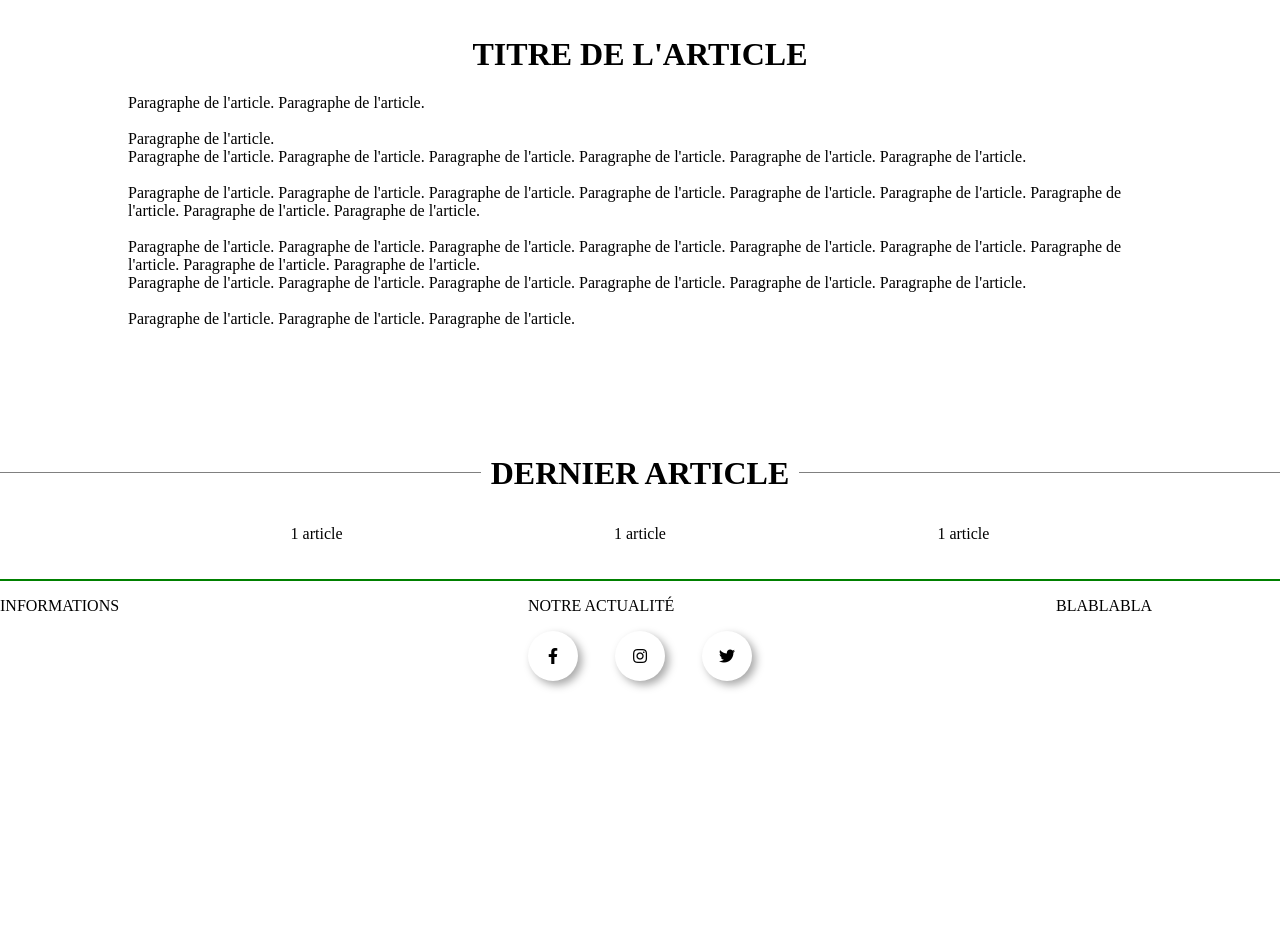
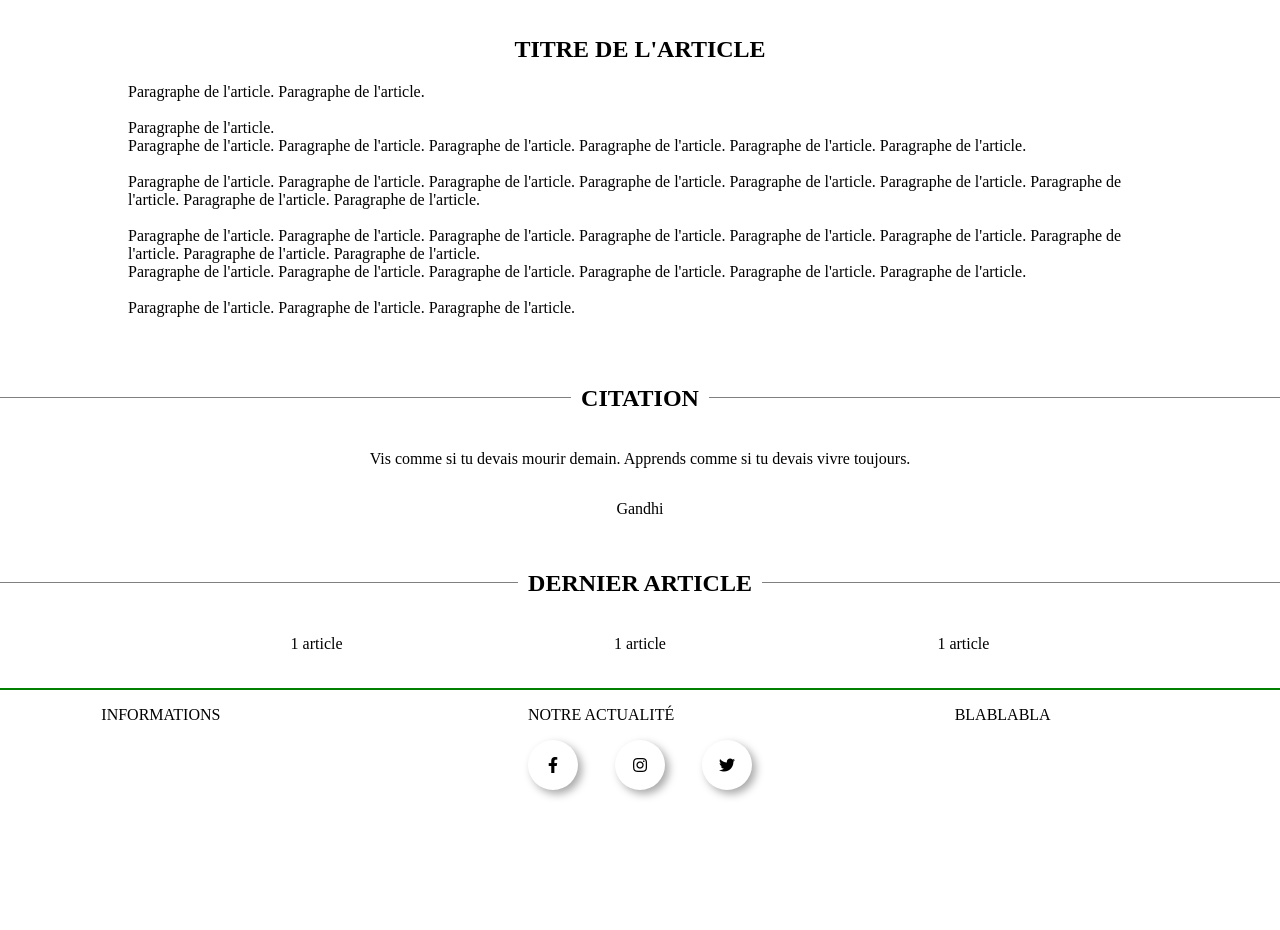
Before and after one commit to walidhaddoury/Start-up__Project, a plain HTML site: page article/article0.html in a window 1280 px wide. Shown: the part 605-1535 px from the top of the page. Before the commit the page ends 1426 px from the top, so only its background shows below. Drawn offline with Linux system fonts and the light colour scheme.

Commit message:
page d'article v0.2

```diff
--- a/article/article0.css
+++ b/article/article0.css
@@ -17,6 +17,7 @@ html, body {
     width: 100%;
     display: flex;
     justify-content: center;
+
 }
 
 .position_navbar {
@@ -71,7 +72,7 @@ html, body {
 /* article*/
 
 .article{
-    margin-bottom: 10%;
+    margin-bottom: 5%;
 }
 
 .titre {
@@ -94,6 +95,34 @@ html, body {
     margin-right: 10%;
 
 }
+/* citation */
+
+.citation{
+    margin:0;
+    padding:0;
+    text-align:center;
+    position:relative;
+}
+.citation span{
+    background-color:#fff;
+    padding:0 10px;
+}
+.citation{
+    line-height:34px;
+    box-shadow:0 16px 0 0 #fff inset, 0 17px 0 0 grey inset;
+}
+.citation2{
+    display: flex;
+    flex-direction: column;
+    justify-content:space-evenly;
+    text-align:center;
+
+    padding: 1.5%;
+    margin-bottom: 1%;
+
+}
+
+/* autre article */
 
 .titreAutreArticle{
     margin:0;
@@ -125,7 +154,7 @@ html, body {
 
     .container-footer {
         display : flex;
-        justify-content: space-between;
+        justify-content: space-around;
     }
 
     .container {
--- a/article/article0.html
+++ b/article/article0.html
@@ -14,7 +14,7 @@
     </header>
     <div class="navbar">
         <div class="position_navbar">
-            <button class="link_navbar" href="#">Accueil</button>
+            <button class="link_navbar" href="../home/index.html">Accueil</button>
             <button class="link_navbar" href="#">News Letter</button>
             <button class="link_navbar" href="#">A propos</button>
             <form action="">
@@ -32,7 +32,7 @@
 
         <div class="txt">
 
-            <h1 class = 'titre'>TITRE DE L'ARTICLE</h1>
+            <h2 class = 'titre'>TITRE DE L'ARTICLE</h2>
 
             <p>
                 Paragraphe de l'article. Paragraphe de l'article.</br></br> Paragraphe de l'article.
@@ -58,7 +58,18 @@
     </div>
 
     <div class="autreArticle">
-        <h1 class = 'titreAutreArticle'><span> DERNIER ARTICLE </span></h1>
+        <h2 class = 'citation'><span> CITATION </span></h2>
+        <div class = citation2>
+            <p>
+                Vis comme si tu devais mourir demain. Apprends comme si tu devais vivre toujours.
+            </p>
+            <p>Gandhi</p>
+
+        </div>
+    </div>
+
+    <div class="autreArticle">
+        <h2 class = 'titreAutreArticle'><span> DERNIER ARTICLE </span></h2>
         <div class = autreArticle2>
             <p>
                 1 article
```
